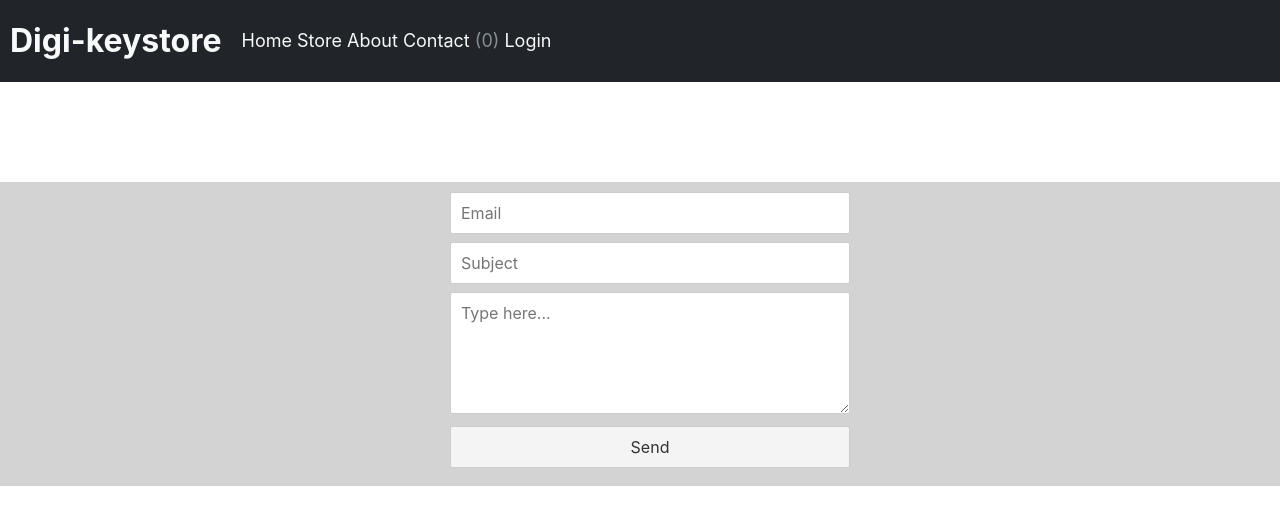
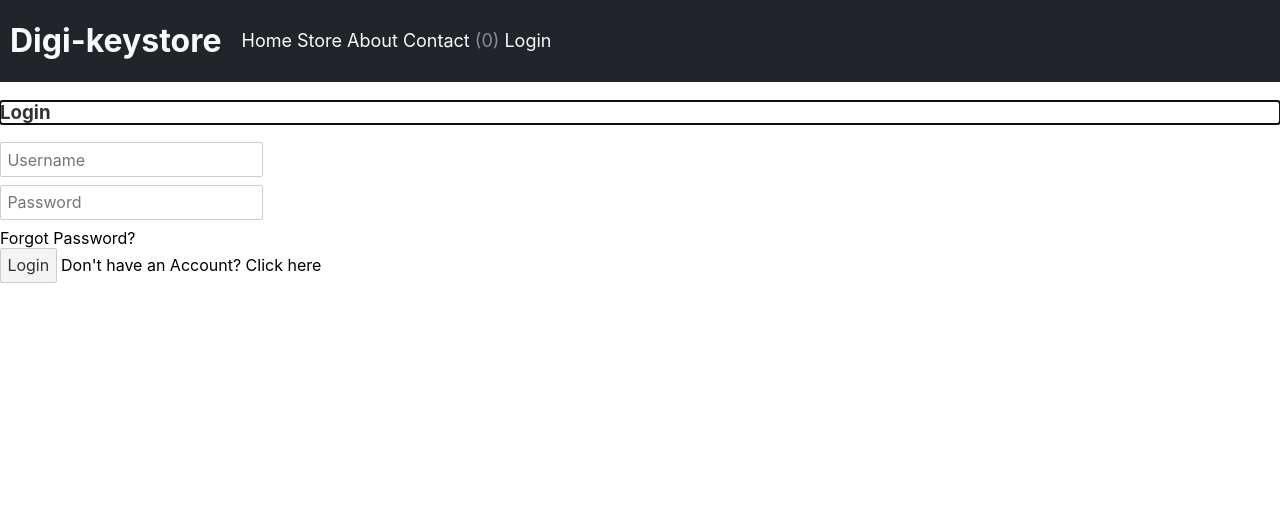
Before and after one commit to jona881a/NodeJS_Eksamn_project, a Svelte app in the folder client/: page /login in a window 1280 px wide. Before the commit this address led to /contact. Shown: the top 524 px of the page. Built offline with nearby package versions, Linux system fonts and the light colour scheme.

Commit message:
Added Login Page

```diff
--- a/client/package.json
+++ b/client/package.json
@@ -15,7 +15,7 @@
     "rollup-plugin-livereload": "^2.0.0",
     "rollup-plugin-svelte": "^7.0.0",
     "rollup-plugin-terser": "^7.0.0",
-    "svelte": "^3.0.0"
+    "svelte": "^3.46.4"
   },
   "dependencies": {
     "sirv-cli": "^2.0.0",
--- a/client/src/App.svelte
+++ b/client/src/App.svelte
@@ -2,9 +2,7 @@
 import Navbar from "./Components/Navbar/Navbar.svelte";
 
 </script>
-	<main>
-		<Navbar />
-	</main>
+	<Navbar />
 <style>
 
 </style>
--- a/client/src/Components/Navbar/Navbar.svelte
+++ b/client/src/Components/Navbar/Navbar.svelte
@@ -16,7 +16,7 @@
 
 </script>
 
-<Router primary={false}>
+<Router>
   <header>
     <h1>
       <a href="/" class="siteTitle">Digi-keystore</a>
--- a/client/src/Components/PrivateRouteGuard/PrivateRouteGuard.svelte
+++ b/client/src/Components/PrivateRouteGuard/PrivateRouteGuard.svelte
@@ -6,7 +6,7 @@
   const location = useLocation();
 
   $: if (!$session) {
-    navigate("/contact", {
+    navigate("/login", {
       state: { from: $location.pathname },
       replace: true,
     });
--- a/client/src/Pages/Authentication/LoginPage.svelte
+++ b/client/src/Pages/Authentication/LoginPage.svelte
@@ -0,0 +1,64 @@
+<script>
+  import { useNavigate} from "svelte-navigator";
+  import { session } from "../../stores/stores.js";
+
+  const navigate = useNavigate();
+
+  let displayErrorBox = 'error-display-none';
+  let errorMessage = "";
+
+  let username;
+  let password;
+
+  async function handleSubmit() {
+    const url = "http://localhost:3000/auth/login";
+    const userCredentials = {username: username, password: password};
+
+    await fetch(url, {
+      method: "POST",
+      headers: {
+      'Content-Type': 'application/json',
+      },
+      body: JSON.stringify(userCredentials)})
+      .then(response => response.json())
+      .then(data => {
+        if(data.message) {
+          errorMessage = data.message;
+          displayErrorBox = 'errorBox-display';
+        } else {
+          $session = data.session;
+          navigate("/profile", { replace: true });
+        }
+      })
+      .catch(error => console.log(error));
+  }
+
+  </script>
+  <div>
+    <h3>Login</h3>
+    <div class={displayErrorBox}>{errorMessage}</div>
+    <input class="login" bind:value={username} name="username" type="text" placeholder="Username">
+    <br/>
+    <input class="password" bind:value={password} name="password" type="password" placeholder="Password">
+    <br/>
+    <a href="/forgot">Forgot Password?</a>
+    <br/>
+    <button on:click={handleSubmit}>Login</button>
+    <a href="/signup">Don't have an Account? Click here</a>
+  </div>
+  <style>
+    .errorBox-display {
+      display: block;
+      width:fit-content;
+      background-color: pink;
+      color: red;
+    }
+
+    .errorBox-display-none {
+      display: none;
+    }
+
+    a {
+      color: black;
+    }
+  </style>
--- a/client/src/Pages/Contactpage/Contactpage.svelte
+++ b/client/src/Pages/Contactpage/Contactpage.svelte
@@ -1,6 +1,7 @@
 <script>
 
     let from;
+    let to;
     let subject;
     let text;
 
@@ -27,7 +28,7 @@
 
 <div id="mailFormDiv">
     <form id="mailForm" on:submit={handleSubmit}>
-        <input id="fromField" bind:value={from} placeholder="Email" required><br>
+        <input id="fromField" bind:value={from} placeholder="from" required><br>
         <input id="subjectField" bind:value={subject} placeholder="Subject" required><br>
         <textarea id="textField" bind:value={text} placeholder="Type here..." cols="40" rows="5" required></textarea><br>
         <button id="sendInfo" type="submit">Send</button>
@@ -38,7 +39,7 @@
 
 <style>
 
-    #fromField, #subjectField, #textField, #sendInfo{
+    #fromField, #toField, #subjectField, #textField, #sendInfo{
         width: 400px;
         padding: 10px;
     }
```
Also changed, not shown: client/src/Components/Product/ProdutCategory.svelte (line endings or trailing spaces), client/src/Pages/Store/StorePage.svelte (line endings or trailing spaces), 1 other file (tests, documents, lock files or other folders).
